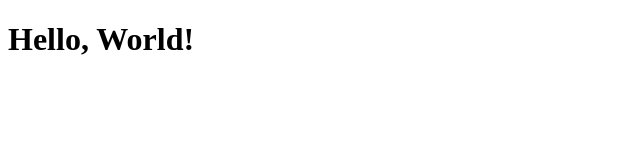
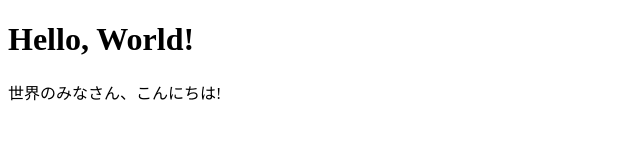
Before and after one commit to heiwa4126/cfp-test0, a website: page public/index.html in a window 1280 px wide. Shown: the whole page, without its empty margins (0-640 px from the left). Drawn offline with Linux system fonts and the light colour scheme.

```diff
--- a/public/index.html
+++ b/public/index.html
@@ -7,5 +7,6 @@
 	</head>
 	<body>
 		<h1 id="heading">Hello, World!</h1>
+		<p>世界のみなさん、こんにちは!</p>
 	</body>
 </html>
```
Also changed, not shown: public/favicon.ico (added).
